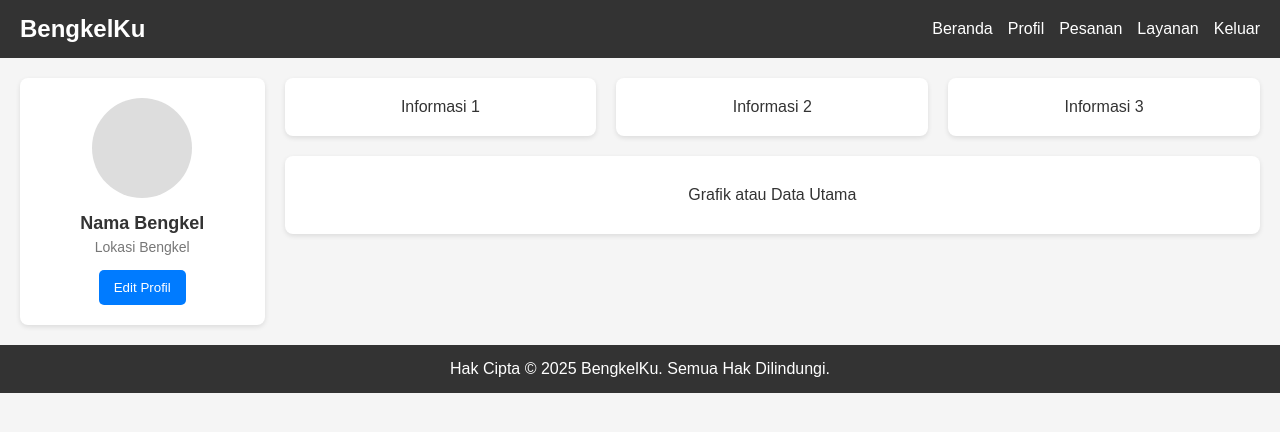
After one commit to CaseyXD/capstone-pitstop, a PHP site: page /bengkel_dashboard.php in a window 1280 px wide. The commit adds this page. Shown: the top 432 px of the page. Run offline with PHP 8.4, Linux system fonts and the light colour scheme.

Commit message:
Merapikan

```diff
--- /dev/null
+++ b/bengkel_dashboard.php
@@ -0,0 +1,168 @@
+<!DOCTYPE html>
+<html lang="id">
+<head>
+    <meta charset="UTF-8">
+    <meta name="viewport" content="width=device-width, initial-scale=1.0">
+    <title>Dashboard Bengkel</title>
+    <link rel="stylesheet" href="">
+</head>
+
+<style>
+/* Reset dan Styling Global */
+* {
+    margin: 0;
+    padding: 0;
+    box-sizing: border-box;
+}
+body {
+    font-family: Arial, sans-serif;
+    background-color: #f5f5f5;
+    color: #333;
+}
+
+/* Navbar */
+.navbar {
+    background-color: #333;
+    color: white;
+    padding: 15px 20px;
+    display: flex;
+    justify-content: space-between;
+    align-items: center;
+}
+.navbar .logo {
+    font-size: 24px;
+    font-weight: bold;
+}
+.navbar .nav-links {
+    list-style: none;
+    display: flex;
+    gap: 15px;
+}
+.navbar .nav-links li a {
+    color: white;
+    text-decoration: none;
+    font-size: 16px;
+}
+.navbar .nav-links li a:hover {
+    text-decoration: underline;
+}
+
+/* Dashboard Layout */
+.dashboard {
+    display: flex;
+    margin: 20px;
+    gap: 20px;
+}
+
+/* Sidebar */
+.sidebar {
+    width: 20%;
+    background-color: #fff;
+    padding: 20px;
+    border-radius: 8px;
+    box-shadow: 0 2px 5px rgba(0, 0, 0, 0.1);
+    text-align: center;
+}
+.sidebar .profile-picture {
+    width: 100px;
+    height: 100px;
+    background-color: #ddd;
+    border-radius: 50%;
+    margin: 0 auto 15px;
+}
+.sidebar h3 {
+    font-size: 18px;
+    margin-bottom: 5px;
+}
+.sidebar p {
+    font-size: 14px;
+    margin-bottom: 15px;
+    color: #777;
+}
+.sidebar .edit-profile {
+    background-color: #007bff;
+    color: white;
+    border: none;
+    padding: 10px 15px;
+    border-radius: 5px;
+    cursor: pointer;
+}
+.sidebar .edit-profile:hover {
+    background-color: #0056b3;
+}
+
+/* Main Content */
+.main-content {
+    width: 80%;
+}
+.main-content .content-row {
+    display: flex;
+    gap: 20px;
+    margin-bottom: 20px;
+}
+.main-content .box {
+    background-color: #fff;
+    padding: 20px;
+    flex: 1;
+    border-radius: 8px;
+    box-shadow: 0 2px 5px rgba(0, 0, 0, 0.1);
+    text-align: center;
+}
+.main-content .large-box {
+    background-color: #fff;
+    padding: 30px;
+    border-radius: 8px;
+    box-shadow: 0 2px 5px rgba(0, 0, 0, 0.1);
+    text-align: center;
+}
+
+/* Footer */
+.footer {
+    text-align: center;
+    padding: 15px;
+    background-color: #333;
+    color: white;
+    margin-top: 20px;
+}
+
+</style>
+
+<body>
+    <header class="navbar">
+        <div class="logo">BengkelKu</div>
+        <nav>
+            <ul class="nav-links">
+                <li><a href="#">Beranda</a></li>
+                <li><a href="#">Profil</a></li>
+                <li><a href="#">Pesanan</a></li>
+                <li><a href="#">Layanan</a></li>
+                <li><a href="#">Keluar</a></li>
+            </ul>
+        </nav>
+    </header>
+
+    <main class="dashboard">
+        <!-- Sidebar -->
+        <aside class="sidebar">
+            <div class="profile-picture"></div>
+            <h3>Nama Bengkel</h3>
+            <p>Lokasi Bengkel</p>
+            <button class="edit-profile">Edit Profil</button>
+        </aside>
+
+        <!-- Konten Utama -->
+        <section class="main-content">
+            <div class="content-row">
+                <div class="box">Informasi 1</div>
+                <div class="box">Informasi 2</div>
+                <div class="box">Informasi 3</div>
+            </div>
+            <div class="large-box">Grafik atau Data Utama</div>
+        </section>
+    </main>
+
+    <footer class="footer">
+        <p>Hak Cipta © 2025 BengkelKu. Semua Hak Dilindungi.</p>
+    </footer>
+</body>
+</html>
--- a/logout.php
+++ b/logout.php
@@ -1,5 +1,6 @@
 <?php
 session_start(); // Memulai session
+session_unset();
 session_destroy(); // Menghancurkan session
 header("Location: login.php"); // Redirect ke halaman login
 exit();
--- a/register.php
+++ b/register.php
@@ -46,8 +46,6 @@ if ($_SERVER['REQUEST_METHOD'] == 'POST') {
         <div class="navbar-buttons">
             <button onclick="window.location.href='index.php'">Beranda</button>
             <button onclick="window.location.href='explore.php'">Cari Bengkel</button>
-            <button onclick="window.location.href='login.php'">Login</button>
-            <button onclick="window.location.href='register.php'">Registrasi</button>
         </div>
     </div>
 
@@ -62,7 +60,7 @@ if ($_SERVER['REQUEST_METHOD'] == 'POST') {
         <br>
         <label for="role">Role:</label>
         <select id="role" name="role" required>
-            <option value="admin">Admin</option>
+            <option value="">Pilih Role</option>
             <option value="bengkel">Bengkel</option>
             <option value="pengguna">Pengguna</option>
         </select>
```
Also changed, not shown: dashboard.php (deleted, +0 -102 lines), explore.php (+6 -3 lines), index.php (+32 -9 lines), login.php (+19 -14 lines), scripts/script-navigasi_navbar.js (+31 -2 lines), customer_dashboard.php (added).
